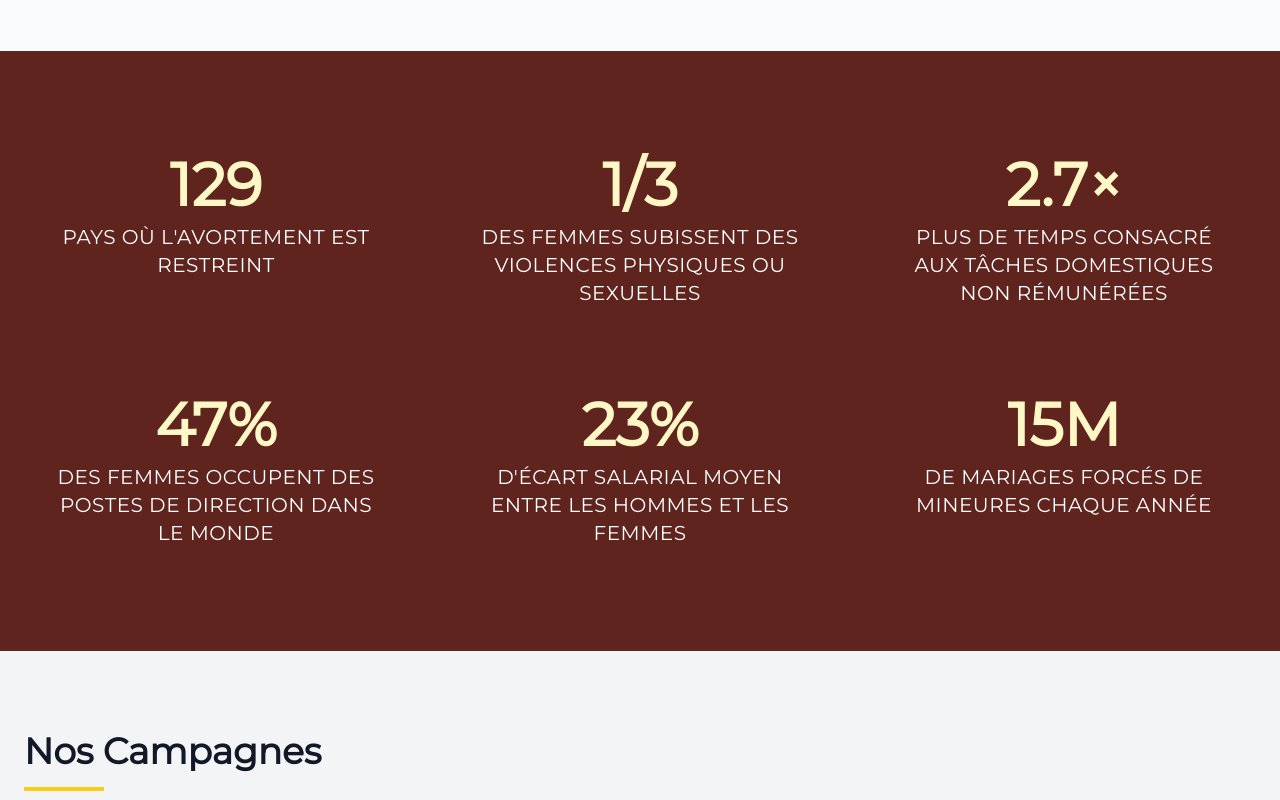
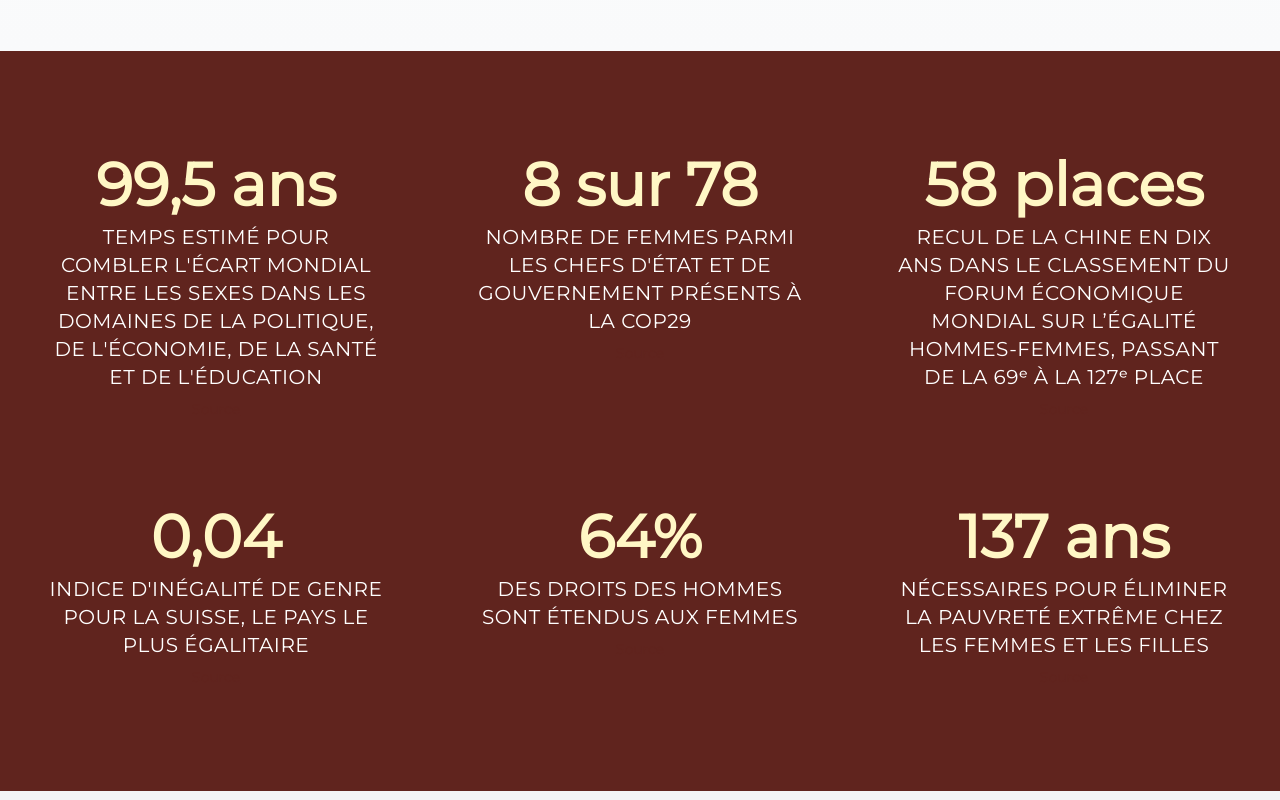
Before and after one commit to maxenceyrowah/AVIF, a React (Vite) app: page /acceuil in a window 1280 px wide. Shown: the part 2300-3100 px from the top of the page. Built offline with nearby package versions, Linux system fonts and the light colour scheme.

Commit message:
fix: galerie picture and description

```diff
--- a/src/shared/components/StatsSection.tsx
+++ b/src/shared/components/StatsSection.tsx
@@ -1,25 +1,42 @@
 const StatsComponent = () => {
   const stats = [
-    { value: "129", label: "pays où l'avortement est restreint" },
     {
-      value: "1/3",
-      label: "des femmes subissent des violences physiques ou sexuelles",
+      value: "99,5 ans",
+      label:
+        "temps estimé pour combler l'écart mondial entre les sexes dans les domaines de la politique, de l'économie, de la santé et de l'éducation",
+      source: "https://fr.wikipedia.org/wiki/Condition_f%C3%A9minine",
     },
     {
-      value: "2.7×",
-      label: "plus de temps consacré aux tâches domestiques non rémunérées",
+      value: "8 sur 78",
+      label:
+        "nombre de femmes parmi les chefs d'État et de gouvernement présents à la COP29",
+      source:
+        "https://www.lemonde.fr/planete/article/2024/11/22/climat-l-offensive-de-l-arabie-saoudite-de-l-iran-et-du-vatican-sur-l-egalite-entre-les-genres-a-la-cop29_6408741_3244.html",
     },
     {
-      value: "47%",
-      label: "des femmes occupent des postes de direction dans le monde",
+      value: "58 places",
+      label:
+        "recul de la Chine en dix ans dans le classement du Forum économique mondial sur l’égalité hommes-femmes, passant de la 69ᵉ à la 127ᵉ place",
+      source: "https://fr.wikipedia.org/wiki/%C3%89galit%C3%A9_des_sexes",
     },
     {
-      value: "23%",
-      label: "d'écart salarial moyen entre les hommes et les femmes",
+      value: "0,04",
+      label:
+        "indice d'inégalité de genre pour la Suisse, le pays le plus égalitaire",
+      source: "https://fr.wikipedia.org/wiki/%C3%89galit%C3%A9_des_sexes",
     },
     {
-      value: "15M",
-      label: "de mariages forcés de mineures chaque année",
+      value: "64%",
+      label: "des droits des hommes sont étendus aux femmes",
+      source:
+        "https://elpais.com/sociedad/2025-03-07/mas-violencia-desigualdad-y-un-punado-de-avances-30-anos-de-lucha-feminista-en-la-onu.html",
+    },
+    {
+      value: "137 ans",
+      label:
+        "nécessaires pour éliminer la pauvreté extrême chez les femmes et les filles",
+      source:
+        "https://elpais.com/sociedad/2025-03-07/mas-violencia-desigualdad-y-un-punado-de-avances-30-anos-de-lucha-feminista-en-la-onu.html",
     },
   ];
 
@@ -30,13 +47,17 @@ const StatsComponent = () => {
           {stats.map((stat, index) => (
             <div
               key={index}
-              className="group p-6 hover:bg-primary group-hover:text-secondary transition-colors duration-300 rounded-lg "
+              className="group p-6 hover:bg-primary group-hover:text-secondary transition-colors duration-300 rounded-lg cursor-pointer"
+              onClick={() => window.open(stat.source, "_blank")}
             >
               <div className="text-6xl font-bold mb-2 text-primary group-hover:text-secondary">
                 {stat.value}
               </div>
               <div className="text-xl uppercase tracking-wide group-hover:text-secondary">
                 {stat.label}
+              </div>
+              <div className="mt-2 text-sm underline opacity-75 group-hover:opacity-100 text-secondary">
+                Source
               </div>
             </div>
           ))}
--- a/src/shared/constantes/women-data.ts
+++ b/src/shared/constantes/women-data.ts
@@ -94,8 +94,15 @@ export const INSPIRING_WOMEN = [
     ],
   },
 ];
-
 export const WOMEN_DATA = [
+  {
+    name: "BOUADOU Epse KOUADIO N'Da Kadiatou",
+    fonction: "Cheffe de Cabinet du ministre",
+    description:
+      "Que ce soit en tant que femme au foyer, femme en entreprise, artisans ou militantes ; que ce soit en tant que mère, épouse ou jeune fille, la femme contribue, au quotidien, à la construction d’un monde de valeurs où s’épanouissent nos talents. Aujourd’hui plus que jamais, notre pays a besoin d’une plus grande valorisation de son rôle et de cette contribution afin qu’elle puisse offrir le meilleur d’elle-même. Cela signifie qu’ensemble, nous devons faire en sorte de promouvoir l'égalité des genres. Ensemble, nous devons agir pour éliminer les barrières qui empêchent les femmes et les filles de développer leur plein potentiel au profit de l’humanité. C’est à cette tâche que tous, nous devons nous atteler car, comme l’écrit le Secrétaire Général de l’UNESCO à l’occasion de la JIF 2025 : « L’épanouissement des femmes et des filles profite à tout le monde. »",
+    image: "/assets/images/cheffe_cabinet.jpeg",
+    buttonLabel: "Voir son message pour la journée",
+  },
   {
     name: "Sakanoko Siata Ouattara",
     fonction: "Cheffe de Projet E2C_TIC Cote d'Ivoire",
@@ -118,11 +125,12 @@ Mme Sakanoko Siata Ouattara croit fermement que l’éducation et la formation s
 "Chaque jeune formé est un avenir bâti. Mon ambition est de donner aux générations futures les outils nécessaires pour s’insérer dignement dans la société et contribuer activement au développement du pays." – Sakanoko Siata Ouattara
 Grâce à son leadership et sa vision, elle inspire de nombreux jeunes et professionnels du secteur de la formation en Côte d’Ivoire. Son travail continue d’impacter positivement des milliers de bénéficiaires, en particulier les jeunes femmes qui trouvent à travers ses actions une opportunité de s’émanciper et de s’insérer professionnellement.
 `,
-    image: "/assets/images/mdm_Sakanoko.jpg",
+    image: "/assets/images/madame_sakanoko.png",
+    buttonLabel: "Voir la biographie",
   },
   {
-    name: "Ana Khadidjah Touré",
-    fonction: "Directrice, Créatrice designer en infographie",
+    name: "Traoré Kadidjatou",
+    fonction: "Directrice de GOMYCODE",
     description: `Passionnée par l’infographie et la création visuelle, Traoré Kadidjatou est une jeune designer graphique talentueuse qui met son savoir-faire au service de la communication visuelle. Son sens de la créativité et de l’innovation lui permet de concevoir des affiches publicitaires percutantes, aidant ainsi les marques à améliorer leur visibilité et à dynamiser leurs ventes.
 Dotée d’un excellent relationnel et d’un esprit collaboratif, Kadidjatou sait mobiliser une équipe autour d’un objectif commun, apportant à chaque projet une vision unique et originale.
 Parcours et Expériences
@@ -134,6 +142,7 @@ En intégrant le programme E2C, Kadidjatou a renforcé ses compétences en desig
 Toujours en quête d’évolution, elle ambitionne de lancer sa propre agence de design graphique, où elle pourra accompagner les marques dans la création de leur identité visuelle et leur stratégie de communication.
 `,
     image: "/assets/images/Kady.jpg",
+    buttonLabel: "Voir la biographie",
   },
   {
     name: "Etilié Philomene",
@@ -148,6 +157,7 @@ En 2020, elle est nommée proviseure du lycée Technique de Cocody, un établiss
 
 Madame Etilié Philomène incarne l’engagement, l’innovation et l’excellence. Elle est convaincue que l'éducation est la clé du développement personnel et national, et elle œuvre sans relâche pour offrir aux jeunes Ivoiriens une éducation de qualité, capable de répondre aux besoins d’un monde en constante évolution.`,
     image: "/assets/images/proviseure.jpg",
+    buttonLabel: "Voir la biographie",
   },
   {
     name: "Essis Marie-Helène",
@@ -179,6 +189,7 @@ En tant que mentore et formatrice, elle accompagne les nouveaux développeurs da
 Conclusion
 Grâce à son expertise, son engagement et sa passion pour l’innovation, continue de repousser les limites du développement web. Sa capacité à combiner compétences techniques, esprit analytique et sens du design fait d’elle une informaticienne accomplie, prête à relever tous les défis du digital.`,
     image: "/assets/images/dele.jpg",
+    buttonLabel: "Voir la biographie",
   },
   {
     name: "Koné Assata",
@@ -210,6 +221,7 @@ En tant que mentore et formatrice, elle accompagne les nouveaux développeurs da
 Conclusion
 Grâce à son expertise, son engagement et sa passion pour l’innovation, continue de repousser les limites du développement web. Sa capacité à combiner compétences techniques, esprit analytique et sens du design fait d’elle une informaticienne accomplie, prête à relever tous les défis du digital.`,
     image: "/assets/images/Kone.jpeg",
+    buttonLabel: "Voir la biographie",
   },
   {
     name: "Timité Mariam",
@@ -241,9 +253,9 @@ En tant que mentore et formatrice, elle accompagne les nouveaux développeurs da
 Conclusion
 Grâce à son expertise, son engagement et sa passion pour l’innovation,  continue de repousser les limites du développement web. Sa capacité à combiner compétences techniques, esprit analytique et sens du design fait d’elle une informaticienne accomplie, prête à relever tous les défis du digital.`,
     image: "/assets/images/Timite.jpeg",
+    buttonLabel: "Voir la biographie",
   },
 ];
-
 export const RECENT_PODCASTS: Podcast[] = [
   {
     id: 1,
@@ -268,7 +280,6 @@ export const RECENT_PODCASTS: Podcast[] = [
     audio: "/assets/audio/histoire-tia-glao.MP3",
   },
 ];
-
 export const PODCASTS_DATA = [
   {
     name: "Euphrasie Kouassi Yao",
--- a/src/shared/models/woman-galeries.ts
+++ b/src/shared/models/woman-galeries.ts
@@ -3,6 +3,7 @@ export interface IWomanGaleries {
   fonction: string;
   description: string;
   image: string;
+  buttonLabel: string;
 }
 
 export interface Podcast {
```
Also changed, not shown: src/features/InspirerPage/features/GaleriesPage/pages/GaleriesPage.tsx (+25 -56 lines), public/assets/images/madame_sakanoko.png (added), 1 other file (tests, documents, lock files or other folders).
